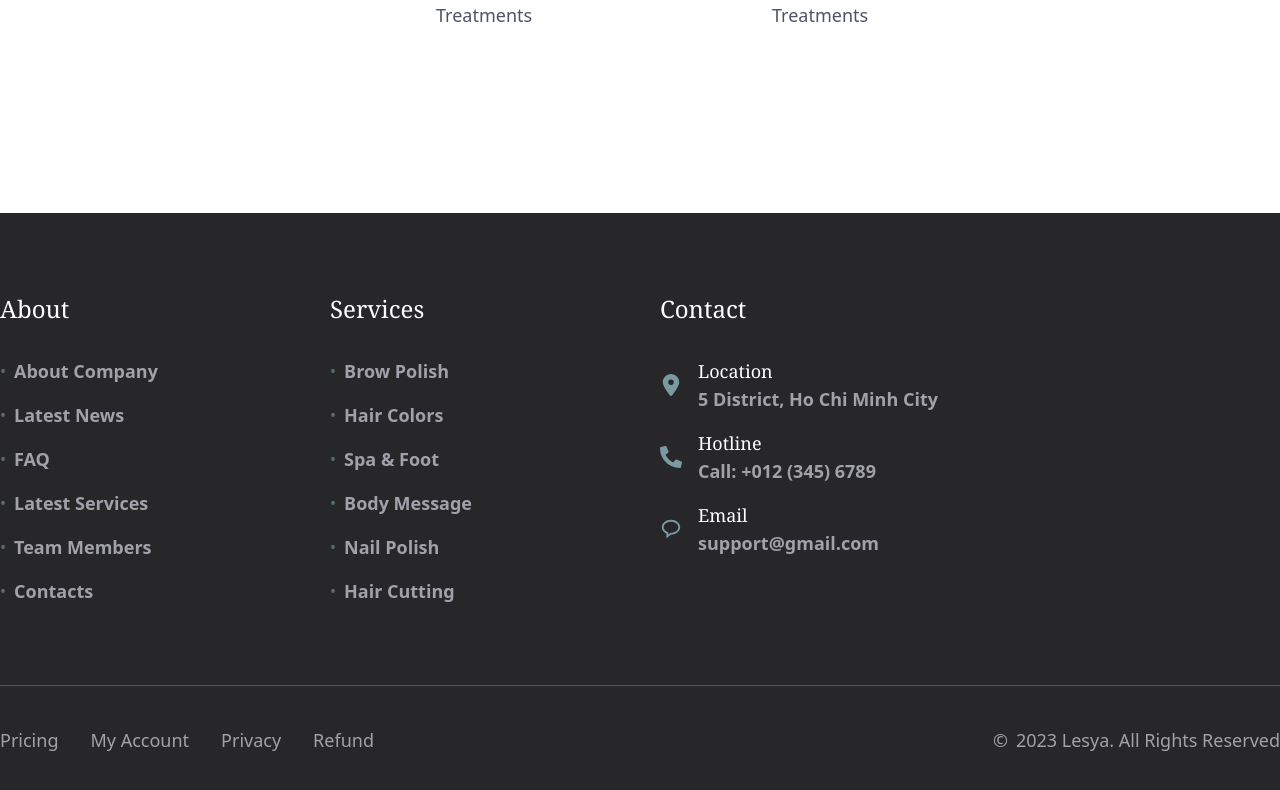
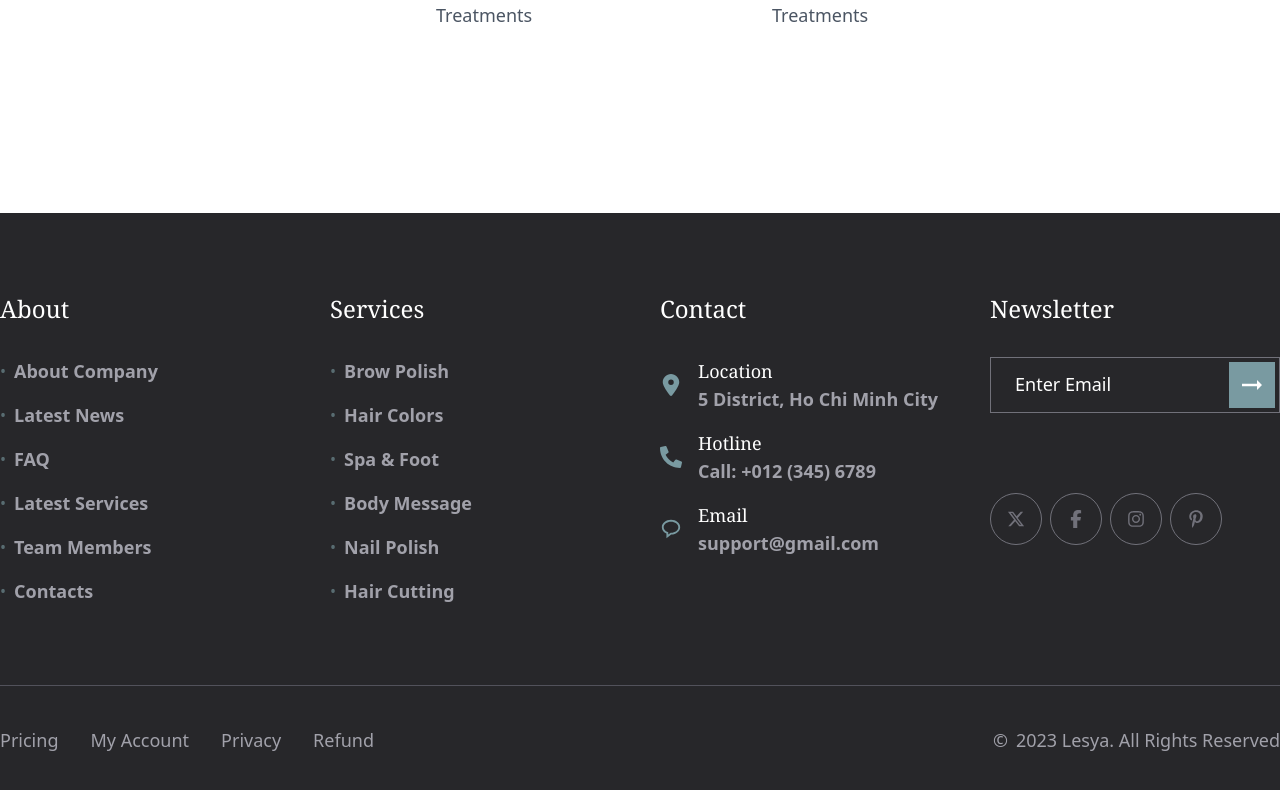
Before and after one commit to lgc1210/j2ee, a React (Create React App) app in the folder client/: page / in a window 1280 px wide. Shown: the part 2885-3675 px from the top of the page. Built offline with nearby package versions, Linux system fonts and the light colour scheme.

Commit message:
Done Footer

```diff
--- a/client/src/Components/Footer/index.jsx
+++ b/client/src/Components/Footer/index.jsx
@@ -2,6 +2,15 @@ import React from "react";
 import aboutItems from "./aboutItems";
 import serviceItems from "./serviceItems";
 import contactItems from "./contactItem";
+import FormControl from "../FormControl";
+
+import {
+  FaXTwitter,
+  FaFacebookF,
+  FaInstagram,
+  FaPinterestP,
+} from "react-icons/fa6";
+import { MdOutlineArrowRightAlt } from "react-icons/md";
 
 const Footer = () => {
   return (
@@ -66,7 +75,45 @@ const Footer = () => {
               })}
             </ul>
           </div>
-          <div></div>
+          <div className=''>
+            <p className='text-2xl text-white font-serif mb-8'>Newsletter</p>
+            <FormControl
+              placeHolder='Enter Email'
+              wrapInputStyle='md:mb-20 mb-8'
+              inputStyle='placeholder:text-white placeholder:text-lg flex-1'
+              iconStyle='text-white'
+              buttonStyle='bg-[#799aa1] p-2 me-1'
+              iconSize={30}
+              Icon={MdOutlineArrowRightAlt}
+              hasButton
+            />
+            <div className='flex items-center justify-start gap-2'>
+              <span className='p-4 rounded-full cursor-pointer border border-zinc-500 bg-transparent hover:bg-[#799aa1] group transition-all duration-700'>
+                <FaXTwitter
+                  size={18}
+                  className='text-zinc-500 group-hover:text-white transition-all duration-700'
+                />
+              </span>
+              <span className='p-4 rounded-full cursor-pointer border border-zinc-500 bg-transparent hover:bg-[#799aa1] group transition-all duration-700'>
+                <FaFacebookF
+                  size={18}
+                  className='text-zinc-500 group-hover:text-white transition-all duration-700'
+                />
+              </span>
+              <span className='p-4 rounded-full cursor-pointer border border-zinc-500 bg-transparent hover:bg-[#799aa1] group transition-all duration-700'>
+                <FaInstagram
+                  size={18}
+                  className='text-zinc-500 group-hover:text-white transition-all duration-700'
+                />
+              </span>
+              <span className='p-4 rounded-full cursor-pointer border border-zinc-500 bg-transparent hover:bg-[#799aa1] group transition-all duration-700'>
+                <FaPinterestP
+                  size={18}
+                  className='text-zinc-500 group-hover:text-white transition-all duration-700'
+                />
+              </span>
+            </div>
+          </div>
         </div>
       </div>
       <div className='border-t border-zinc-600 py-10 md:px-0 px-6'>
--- /dev/null
+++ b/client/src/Components/FormControl/index.jsx
@@ -0,0 +1,40 @@
+import React from "react";
+
+const FormControl = ({
+  wrapInputStyle,
+  inputStyle,
+  iconStyle,
+  iconSize,
+  Icon,
+  type,
+  placeHolder,
+  hasButton = false,
+  buttonText,
+  buttonStyle,
+  onChange,
+  onBlur,
+  onType,
+  onClick,
+}) => {
+  return (
+    <div
+      className={`border border-zinc-500 flex items-center ${wrapInputStyle}`}>
+      <input
+        type={type}
+        placeholder={placeHolder}
+        className={`w-full h-full py-4 px-6 bg-transparent outline-none text-white ${inputStyle}`}
+        onChange={onChange}
+        onBlur={onBlur}
+        onInput={onType}
+      />
+      {hasButton && (
+        <button className={`${buttonStyle}`} onClick={onClick}>
+          <span>{buttonText}</span>
+          <Icon size={iconSize} className={`${iconStyle}`} />
+        </button>
+      )}
+    </div>
+  );
+};
+
+export default FormControl;
```
